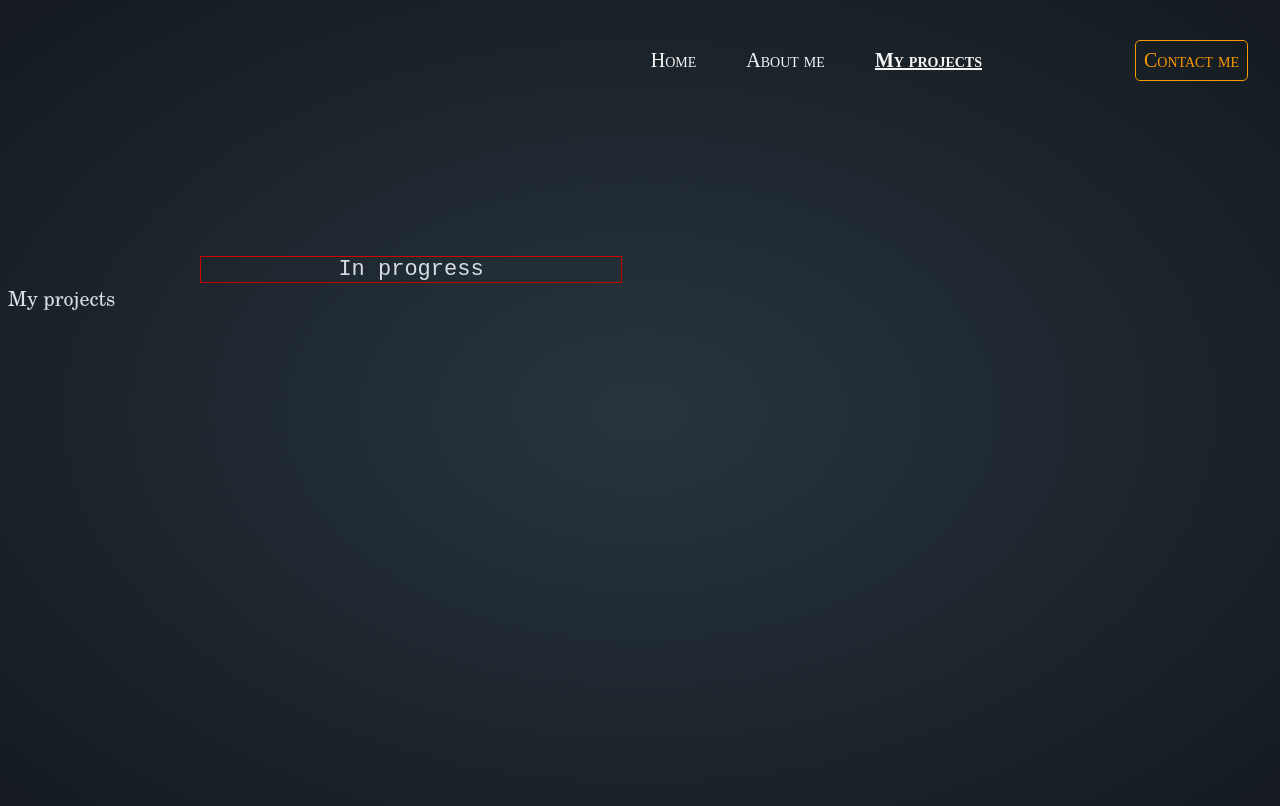
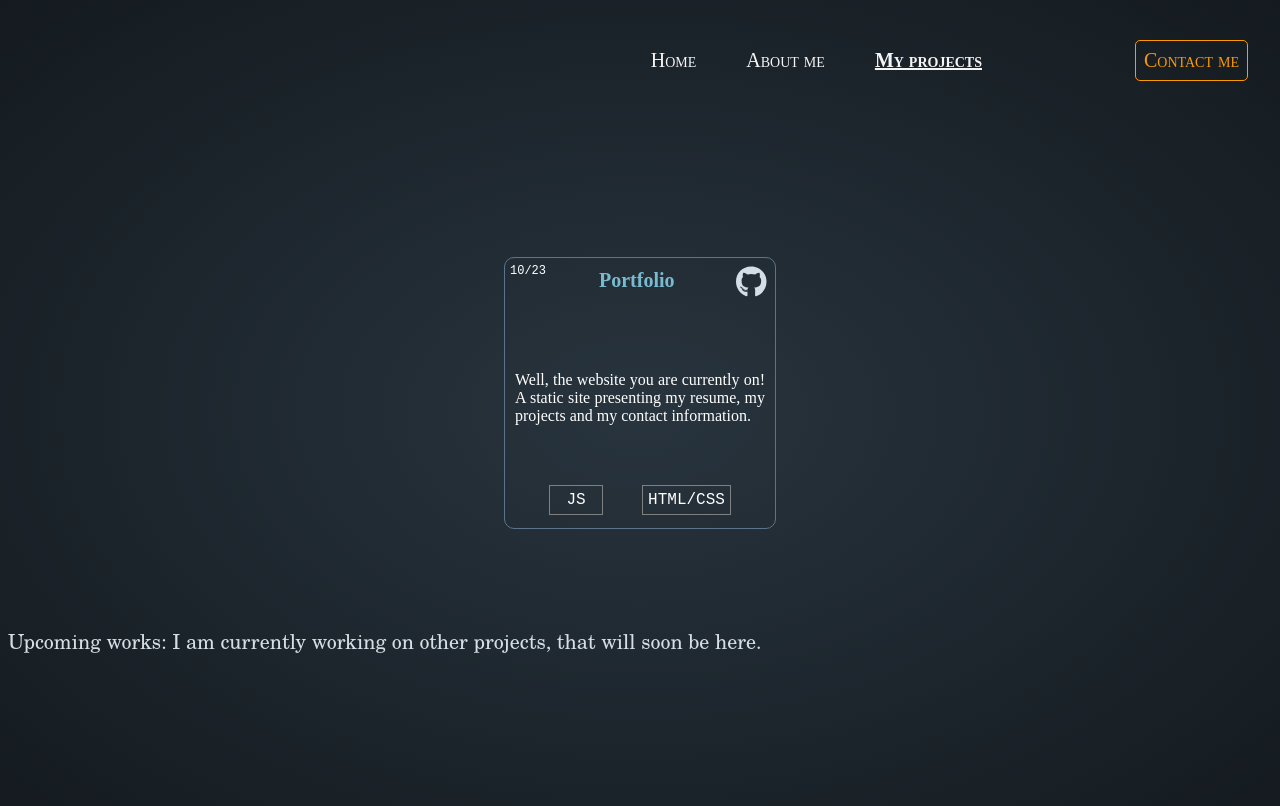
Before and after one commit to cdelahaye/portfolio, a React (Create React App) app: page /work in a window 1280 px wide. Shown: the top 806 px of the page. Built offline with nearby package versions, Linux system fonts and the light colour scheme.

Commit message:
create the Projects section

```diff
--- a/src/components/Work.js
+++ b/src/components/Work.js
@@ -1,15 +1,77 @@
 import React from 'react'
-import { Text, GlobalStyle, Blank, Info } from './Elements'
+import { Text, GlobalStyle, Blank } from './Elements'
+import './work.css'
+import { faGithub } from '@fortawesome/free-brands-svg-icons'
+import { Icons } from './Elements'
+import { FontAwesomeIcon } from '@fortawesome/react-fontawesome'
+import { projectsData } from '../data/works'
+
+
+
+const WorkItem = (prop) => {
+
+    const tags = prop.tags.map(t => (
+        <div key={t} className='tags'>
+            {t}
+        </div>
+    ))
+
+    return (
+        <div className='work-item'>
+
+
+            <div className='date'>
+                {prop.date}
+            </div>
+
+
+            <div className='title'>
+                {prop.title}
+            </div>
+
+            <div className='github-link'>
+                <Icons onClick={() => {
+                    window.open(prop.githubLink, '_blank')
+                }}> <FontAwesomeIcon icon={faGithub}  size='xs' />  </Icons>
+
+            </div>
+
+            <div className='description'>
+                {prop.description}
+            </div>
+
+            {tags}
+
+        </div>
+    )
+}
 
 
 const Work = () => {
+
+    const workItems = projectsData.map(p => (
+        <WorkItem key={p.id} title={p.title} githubLink={p.githubLink} description={p.description} tags={p.tags} date={p.date}/>
+    )
+    )
 
     return(
         <div>
             <GlobalStyle />
             <Blank> </Blank>
-            <Info>In progress</Info>
-            <Text> My projects </Text>
+
+            <div className='work-container'>
+                {workItems}
+            </div>
+
+            <br/> <br/> <br/> <br/>
+
+
+            <Text>
+            Upcoming works:
+            I am currently working on other projects, that will soon be here.
+            </Text>
+
+
         </div>
     );
 
--- /dev/null
+++ b/src/components/work.css
@@ -0,0 +1,92 @@
+
+.work-container {
+    display: flex;
+    flex-direction: row;
+    flex-wrap: wrap;
+    position: relative;
+    justify-content: space-evenly;
+    color: white;
+    width: 80%;
+    margin-left: 10%;
+    margin-right: 10%;
+}
+
+
+
+
+/* --- --- --- Projects --- --- --- */
+
+.work-item {
+    display: flex;
+    flex-direction: row;
+    flex-wrap: wrap;
+    position: relative;
+    justify-content: space-evenly;
+    width: 250px;
+    height: 250px;
+    border: 1px solid #5b748b;
+    border-radius: 10px;
+    color: white;
+    padding: 10px;
+    margin: 25px;
+    align-items: center;
+    &:hover {
+        background-color: #141a1f;
+    }
+}
+
+.work-item .date {
+    margin-top: -70px;
+    margin-left: -5px;
+    max-width: fit-content;
+    font-family: 'Courier New', Courier, monospace;
+    text-align: center;
+    font-size: 12px;
+    color: white;
+    &:empty {
+        border: none;
+    }
+}
+
+
+.work-item .title {
+    margin-top: -50px;
+    flex-grow: 1;
+    color: #78BBD0;
+    font-size: 20px;
+    font-weight: bold;
+    text-align: center;
+    height: fit-content;
+    width: auto;
+}
+
+.work-item .github-link {
+    margin: 0;
+    margin-top: -40px;
+    padding: 0;
+    height: 60px;
+    width: 15%;
+    flex-shrink: 0;
+    font-size: 12pt;
+    &:hover {
+        cursor: pointer;
+    };
+}
+
+.work-item .description {
+    width: 100%;
+    text-align: justify;
+}
+
+.work-item .tags {
+    font-family: 'Courier New', Courier, monospace;
+    padding: 5px;
+    margin: 5px;
+    margin-bottom: -10%;
+    min-width: 42px;
+    border: 1px solid gray;
+    text-align: center;
+    &:empty {
+        border: none;
+    }
+}
--- /dev/null
+++ b/src/data/works.js
@@ -0,0 +1,10 @@
+export const projectsData = [
+    {
+        title: 'Portfolio',
+        description: 'Well, the website you are currently on! A static site presenting my resume, my projects and my contact information.',
+        tags: ['JS', 'HTML/CSS'],
+        githubLink: 'https://github.com/cdelahaye/portfolio',
+        date: '10/23',
+        id: 'Portfolio'
+    },
+];
```
